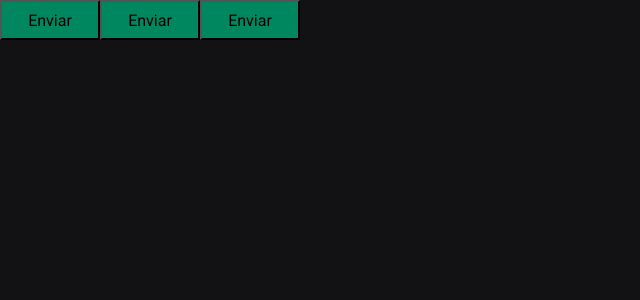
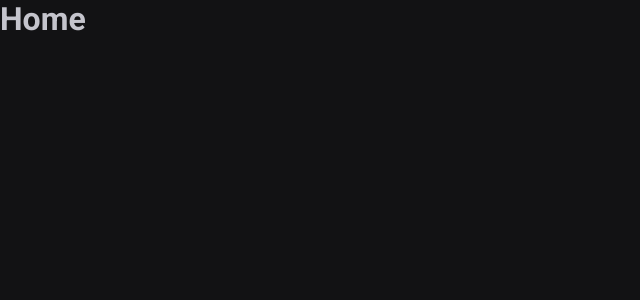
Before and after one commit to fabriciomarx/ignite-timer, a React (Vite) app: page / in a window 1280 px wide. Shown: the top 300 px of the page, without its empty margins (0-640 px from the left). Built offline with nearby package versions, Linux system fonts and the light colour scheme.

Commit message:
React Router DOM

```diff
--- a/package.json
+++ b/package.json
@@ -12,6 +12,7 @@
     "@types/styled-components": "^5.1.26",
     "react": "^18.2.0",
     "react-dom": "^18.2.0",
+    "react-router-dom": "^6.4.2",
     "styled-components": "^5.3.6"
   },
   "devDependencies": {
--- a/src/App.tsx
+++ b/src/App.tsx
@@ -1,15 +1,16 @@
 import { ThemeProvider } from "styled-components";
-import { Button } from "./components/Button";
 import { defaultTheme } from "./themes/default";
 import { GlobalStyle } from "./styles/global";
+import { Router } from "./components/Router";
+import { BrowserRouter } from "react-router-dom";
 
 export function App() {
 
   return (
     <ThemeProvider theme={defaultTheme}>
-      <Button variant="primary" />
-      <Button variant="secondary" />
-      <Button variant="danger" />
+      <BrowserRouter>
+        <Router />
+      </BrowserRouter>
 
       <GlobalStyle />
     </ThemeProvider>
--- a/src/components/Button.styles.ts
+++ /dev/null
@@ -1,25 +0,0 @@
-import styled, {css} from "styled-components";
-
-export type ButtonVariant = 'primary' | 'secondary' | 'danger' | 'success';
-
-interface ButtonContainerProps {
-    variant: ButtonVariant;
-}
-
-const buttonVariants = {
-    primary: 'purple',
-    secondary: 'orange',
-    danger: 'red',
-    success: 'green'
-}
-
-export const ButtonContainer = styled.button<ButtonContainerProps>`
-    width: 100px;
-    height: 40px;
-
-    background-color: ${props => props.theme['green-500']}
-
-    /* ${props => {
-        return css`background-color: ${buttonVariants[props.variant]}`
-    }} */
-`
--- a/src/components/Button.tsx
+++ /dev/null
@@ -1,9 +0,0 @@
-import { ButtonContainer, ButtonVariant } from "./Button.styles";
-
-interface ButtonProps {
-    variant?: ButtonVariant
-}
-
-export function Button({variant = 'primary'} : ButtonProps) {
-    return <ButtonContainer variant={variant}>Enviar</ButtonContainer>
-}
--- /dev/null
+++ b/src/components/Router.tsx
@@ -0,0 +1,12 @@
+import { Routes, Route } from 'react-router-dom'
+import { History } from '../pages/History'
+import { Home } from '../pages/Home'
+
+export function Router() {
+    return (
+        <Routes>
+            <Route path='/' element={<Home />}/>
+            <Route path='/history' element={<History />}/>
+        </Routes>
+        )
+}
--- /dev/null
+++ b/src/pages/History.tsx
@@ -0,0 +1,3 @@
+export function History() {
+    return <h1>History</h1>
+}
--- /dev/null
+++ b/src/pages/Home.tsx
@@ -0,0 +1,3 @@
+export function Home() {
+    return <h1>Home</h1>
+}
```
Also changed, not shown: 1 other file (tests, documents, lock files or other folders).
